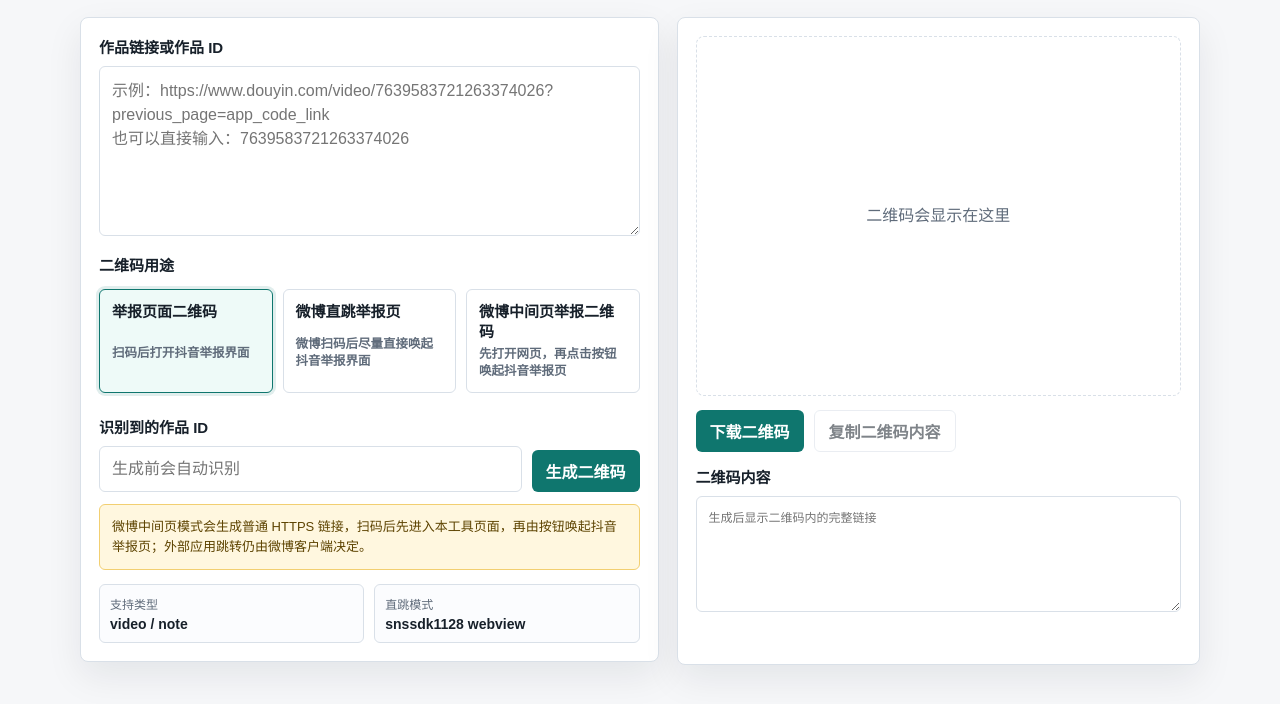
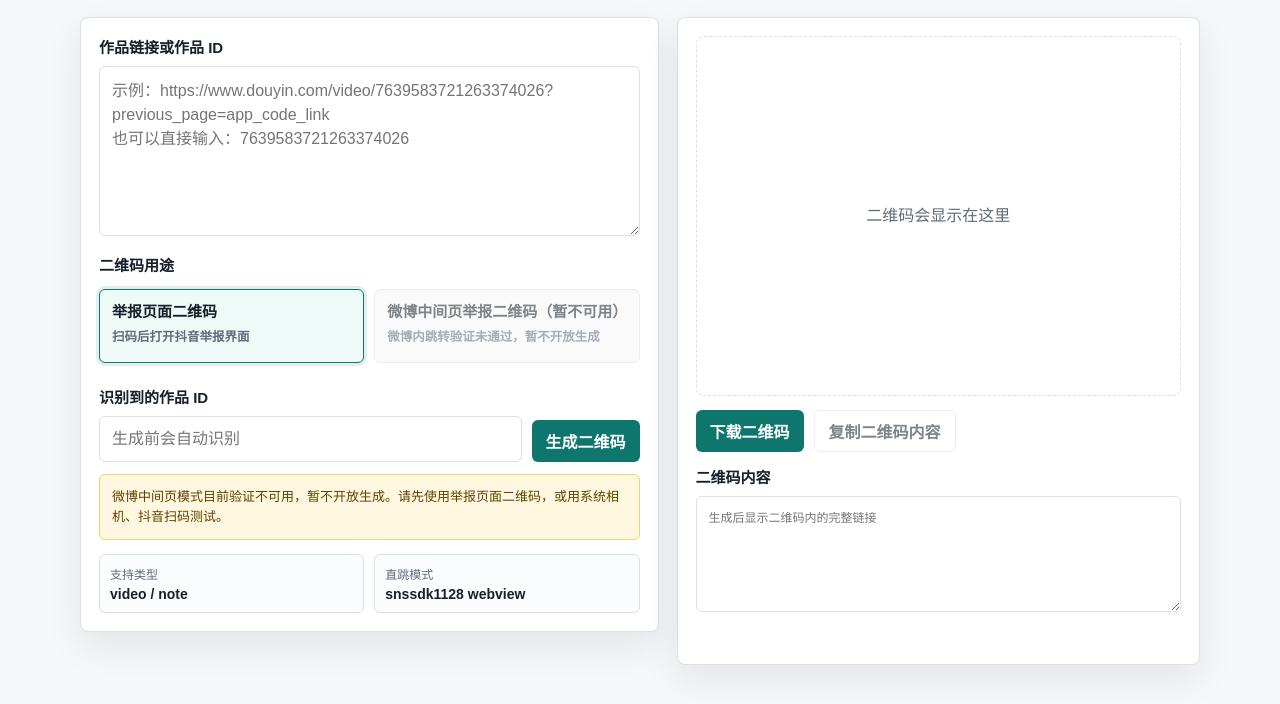
Before and after one commit to 2847422143/douyin-report-qr, a website: page index.html in a window 1280 px wide. Shown: the part 96-800 px from the top of the page. Drawn offline with Linux system fonts and the light colour scheme.

Commit message:
Mark Weibo bridge mode unavailable

```diff
--- a/index.html
+++ b/index.html
@@ -125,7 +125,7 @@
 
     .mode-grid {
       display: grid;
-      grid-template-columns: repeat(3, minmax(0, 1fr));
+      grid-template-columns: repeat(2, minmax(0, 1fr));
       gap: 10px;
       margin-top: 14px;
     }
@@ -162,6 +162,12 @@
       border-color: var(--primary);
       background: #eefaf8;
       box-shadow: 0 0 0 3px rgba(15, 118, 110, 0.12);
+    }
+
+    .mode-option:has(input:disabled) {
+      cursor: not-allowed;
+      opacity: 0.55;
+      background: #f6f7f9;
     }
 
     button,
@@ -381,14 +387,9 @@
             <small>扫码后打开抖音举报界面</small>
           </label>
           <label class="mode-option">
-            <input type="radio" name="qrMode" value="weibo-jump">
-            <span>微博直跳举报页</span>
-            <small>微博扫码后尽量直接唤起抖音举报界面</small>
-          </label>
-          <label class="mode-option">
-            <input type="radio" name="qrMode" value="weibo-bridge">
-            <span>微博中间页举报二维码</span>
-            <small>先打开网页，再点击按钮唤起抖音举报页</small>
+            <input type="radio" name="qrMode" value="weibo-bridge" disabled>
+            <span>微博中间页举报二维码（暂不可用）</span>
+            <small>微博内跳转验证未通过，暂不开放生成</small>
           </label>
         </div>
 
@@ -403,7 +404,7 @@
         <p id="error" class="error"></p>
 
         <div class="hint">
-          微博中间页模式会生成普通 HTTPS 链接，扫码后先进入本工具页面，再由按钮唤起抖音举报页；外部应用跳转仍由微博客户端决定。
+          微博中间页模式目前验证不可用，暂不开放生成。请先使用举报页面二维码，或用系统相机、抖音扫码测试。
         </div>
 
         <div class="meta">
@@ -2771,6 +2772,10 @@ var qrcode = function() {
 
     async function generate() {
       clearStatus();
+      if (getQrMode() === "weibo-bridge") {
+        showError("微博中间页举报二维码暂不可用。");
+        return;
+      }
       let object = extractObject(sourceEl.value);
       let resolvedUrl = "";
       if (!object) {
@@ -2818,7 +2823,6 @@ var qrcode = function() {
       copyBtn.disabled = false;
       const modeMessage = {
         report: "已生成举报页面二维码。扫码后仍需要手动选择举报理由并提交。",
-        "weibo-jump": "已生成微博直跳举报页二维码。微博是否直接放行跳转取决于微博客户端。",
         "weibo-bridge": "已生成微博中间页举报二维码。扫码后先打开网页，再点击按钮唤起抖音举报页。",
       }[mode] || "已生成举报页面二维码。扫码后仍需要手动选择举报理由并提交。";
       const ownerMessage = secOwnerId ? "已带入作者加密 ID。" : "未拿到作者加密 ID，若无法打开举报页，请粘贴抖音分享短链重新生成。";
```
Also changed, not shown: public/index.html (+15 -11 lines), test-deeplink-core.mjs (+7 -0 lines).
